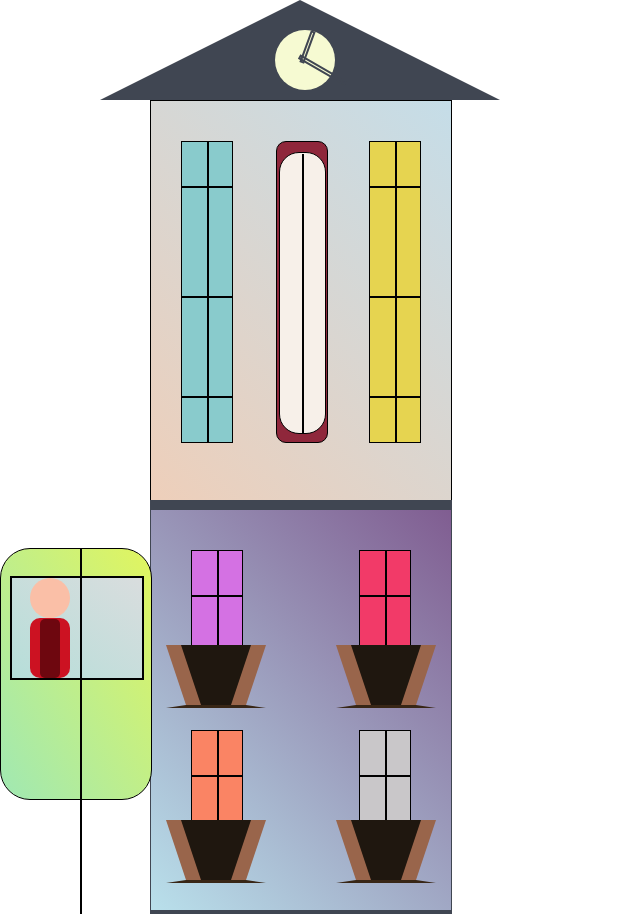
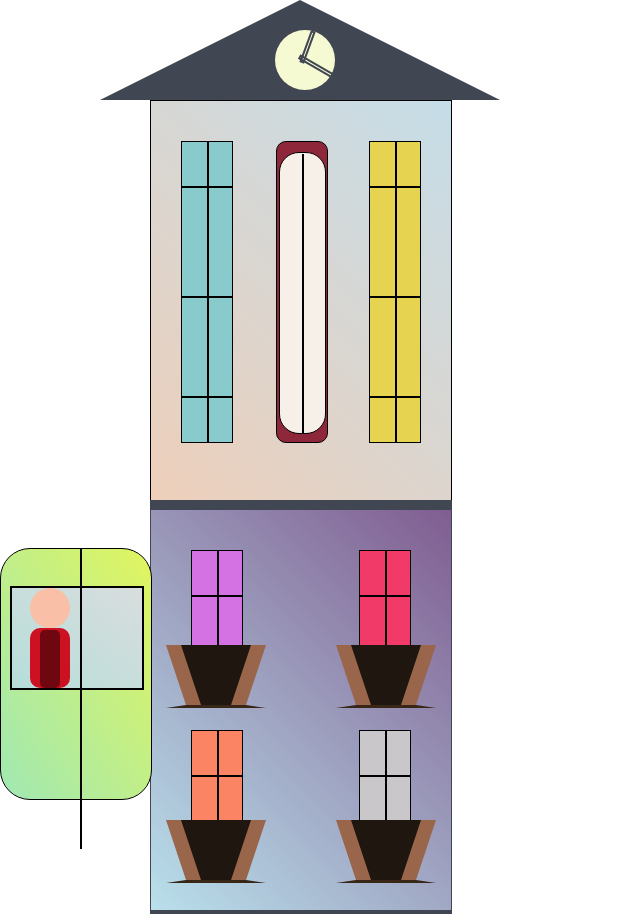
Before and after one commit to mariia-kolomiiets/mariia-kolomiiets, a plain HTML site: page Lab2/house.html in a window 1280 px wide. Shown: the top 914 px of the page, without its empty margins (0-640 px from the left). Drawn offline with Linux system fonts and the light colour scheme.

Commit message:
Update decor.css

```diff
--- a/Lab2/decor.css
+++ b/Lab2/decor.css
@@ -370,7 +370,7 @@ border-width: 10px 1px 1px 1px;}
     background: linear-gradient(to top right, #b6ded9, #d9ddde);
     height: 100px;
     width: 130px;
-    bottom: 15%;
+    bottom: 110px;
     left: 10px;
     border: 2px solid;}
 
@@ -391,7 +391,7 @@ border-width: 10px 1px 1px 1px;}
 .elevator .elevator__window_gap{
     position: fixed;
     width: 2px;
-    height: 100%;
+    height: 300px;
     border: none;
     background: black;
     left: 80px;
@@ -399,9 +399,9 @@ border-width: 10px 1px 1px 1px;}
 .elevator__human_arm{
     position: fixed;
     width: 20px;
-    height: 59px;
+    height: 58px;
     background: #6e070f;
     border-radius: 5px;
-    bottom: 15.3%;
+    bottom: 112px;
     left: 40px;
 }
```
